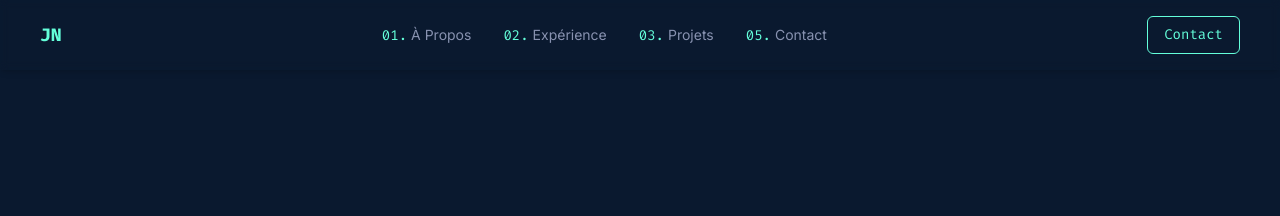
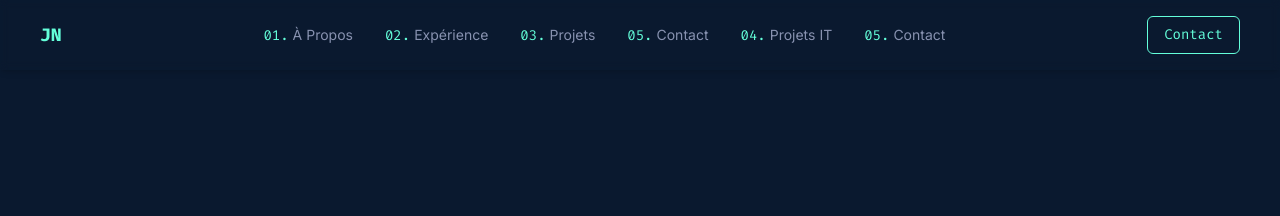
Before and after one commit to Azrogue/Portfolio, a Jekyll site: the page built from index.html, in a window 1280 px wide. Shown: the top 216 px of the page. Built offline with Jekyll 4.4.1, drawn with Linux system fonts in a browser that asks for light colours; nearby versions of some CDN libraries.

Commit message:
Aout d'une 5 ème section

```diff
--- a/_config.yml
+++ b/_config.yml
@@ -1,5 +1,5 @@
 title: Judikael Nedev - Portfolio
 author: Judikael Nedev
 description: "Portfolio de Judikael Nedev, Admin IT & Développeur Python passionné par l'automatisation, l'IA et les solutions open-source."
-url: "https://judikael-nedev.github.io"
+url: "https://judikael-nedev.fr/"
 github_username: Azrogue
--- a/_includes/footer.html
+++ b/_includes/footer.html
@@ -6,7 +6,7 @@
           <svg class="h-6 w-6" fill="none" height="24" stroke="currentColor" stroke-linecap="round" stroke-linejoin="round" stroke-width="2" viewBox="0 0 24 24" width="24" xmlns="http://www.w3.org/2000/svg"><path d="M9 19c-5 1.5-5-2.5-7-3m14 6v-3.87a3.37 3.37 0 0 0-.94-2.61c3.14-.35 6.44-1.54 6.44-7A5.44 5.44 0 0 0 20 4.77 5.07 5.07 0 0 0 19.91 1S18.73.65 16 2.48a13.38 13.38 0 0 0-7 0C6.27.65 5.09 1 5.09 1A5.07 5.07 0 0 0 5 4.77a5.44 5.44 0 0 0-1.5 3.78c0 5.42 3.3 6.61 6.44 7A3.37 3.37 0 0 0 9 18.13V22"></path></svg>
       </a>
       <!-- NOUVEAU : Lien LinkedIn -->
-      <a aria-label="LinkedIn" class="text-soft-gray hover:text-neon-green transition-colors" href="https://www.linkedin.com/in/judikael-nedev/" rel="noopener noreferrer" target="_blank">
+      <a aria-label="LinkedIn" class="text-soft-gray hover:text-neon-green transition-colors" href="https://www.linkedin.com/in/judikael-nedev-4115aa17a/" rel="noopener noreferrer" target="_blank">
         <svg class="h-6 w-6" fill="none" stroke="currentColor" stroke-linecap="round" stroke-linejoin="round" stroke-width="2" role="img" viewBox="0 0 24 24" xmlns="http://www.w3.org/2000/svg"><path d="M16 8a6 6 0 0 1 6 6v7h-4v-7a2 2 0 0 0-2-2 2 2 0 0 0-2 2v7h-4v-7a6 6 0 0 1 6-6z"></path><rect height="12" width="4" x="2" y="9"></rect><circle cx="4" cy="4" r="2"></circle></svg>
       </a>
     </div>
--- a/_includes/header.html
+++ b/_includes/header.html
@@ -6,6 +6,8 @@
             <a class="nav-link" href="#experience"><span class="font-fira-code">02.</span>Expérience</a>
             <a class="nav-link" href="#projects-pro"><span class="font-fira-code">03.</span>Projets</a>
             <a class="nav-link" href="#services"><span class="font-fira-code">05.</span>Contact</a>
+            <a class="nav-link" href="#projects-it"><span class="font-fira-code">04.</span>Projets IT</a>
+            <a class="nav-link" href="#services"><span class="font-fira-code">05.</span>Contact</a>
         </div>
         <a class="btn-primary" href="https://github.com/{{ site.github_username }}" rel="noopener noreferrer" target="_blank">Contact</a>
     </nav>
```
